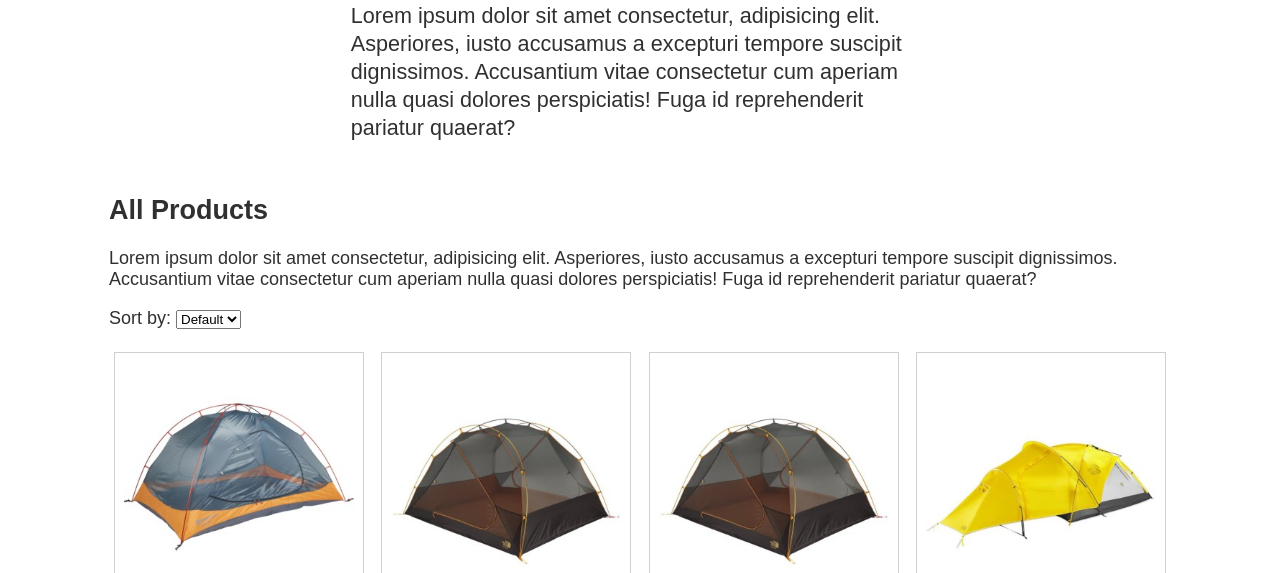
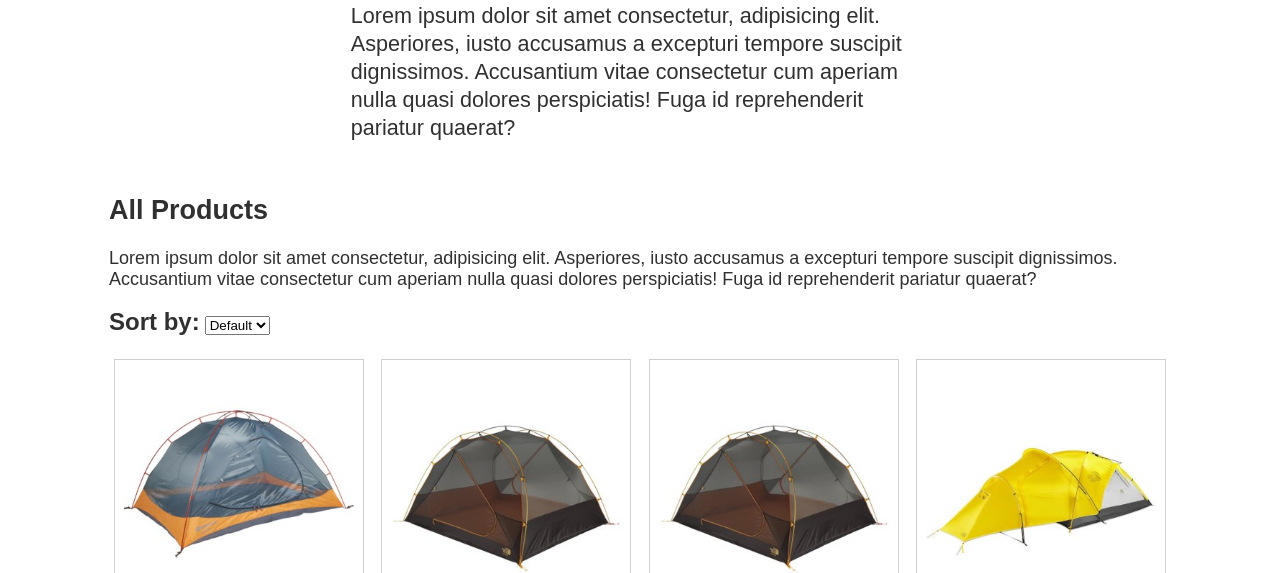
Before and after one commit to Juarpla/wdd330, a website built with Vite: page src/product-listing/index.html in a window 1280 px wide. Shown: the part 82-655 px from the top of the page. Built offline with nearby package versions, Linux system fonts and the light colour scheme; files whose address does not match are found by name.

Commit message:
fix css 2

```diff
--- a/src/css/style.css
+++ b/src/css/style.css
@@ -240,3 +240,12 @@ footer {
   animation: shake 0.5s;
   fill: gray;
 }
+
+.sort-options label {
+  font-size: 1.5rem;
+  font-weight: bold;
+}
+
+.sort-options option {
+  font-size: 1.5rem;
+}
```
